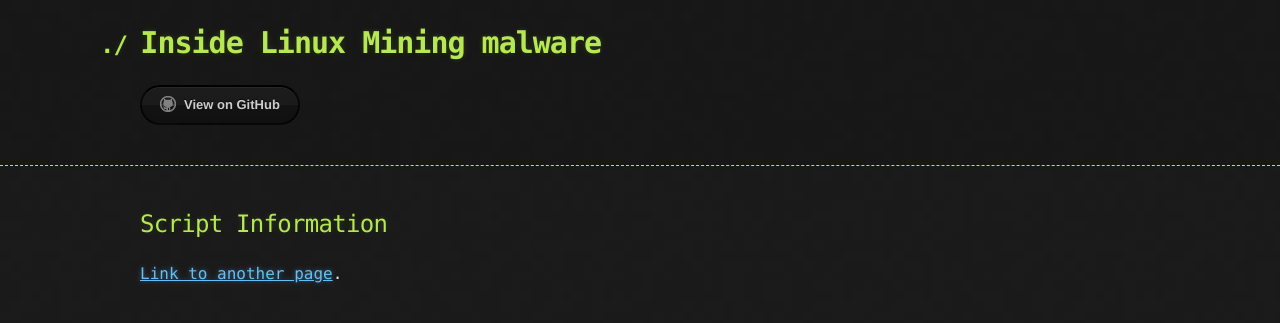
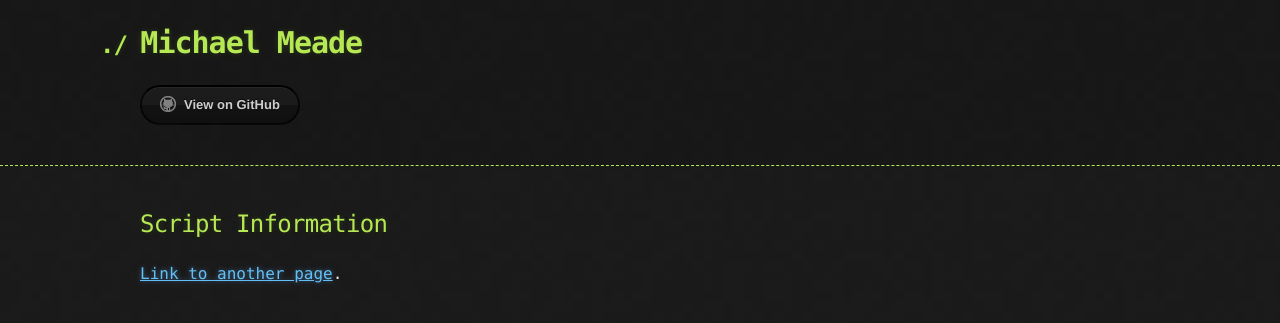
Before and after one commit to Michael-Meade/MinerFind, a Jekyll site: the page built from index.md, in a window 1280 px wide. Shown: the top 323 px of the page. Built offline with Jekyll 4.4.1, drawn with Linux system fonts in a browser that asks for light colours; our own code applies the rules of GitHub Pages for plain Markdown files; the repository's description, which GitHub fills in, is left out.

Commit message:
Update _config.yml

```diff
--- a/_config.yml
+++ b/_config.yml
@@ -1,4 +1,4 @@
-title: Inside Linux Mining malware
+title: Michael Meade
 show_downloads: false
 google_analytics:
 theme: jekyll-theme-hacker
```
